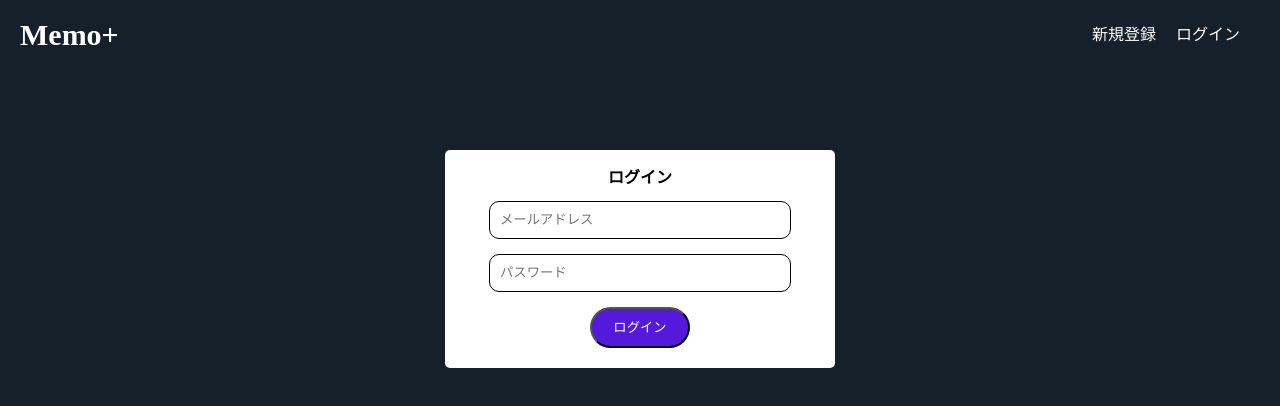
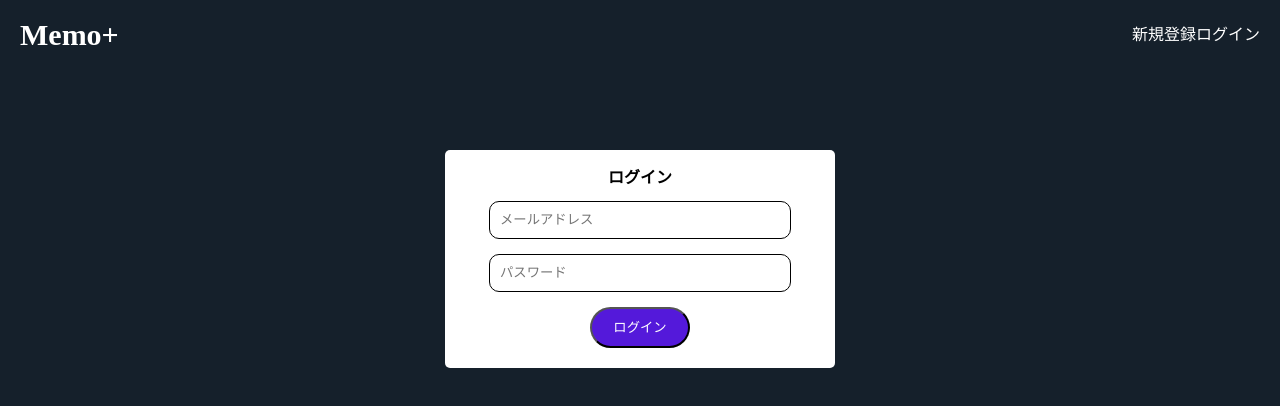
Before and after one commit to yoshi0-p/20200218_yoshida-share-, a Vue app: page / in a window 1280 px wide. Shown: the top 406 px of the page. Built offline with nearby package versions, Linux system fonts and the light colour scheme.

Commit message:
修正内容が分かるコミットメッセージ

```diff
--- a/src/components/HeaderAuth.vue
+++ b/src/components/HeaderAuth.vue
@@ -3,7 +3,7 @@
    <div class="left">
      <h1>Memo+</h1>
    </div>
-   <div class="right flex">
+   <div class="center flex">
      <p @click="$router.push('/signup')">新規登録</p>
      <p @click="$router.push('/')">ログイン</p>
    </div>
@@ -17,6 +17,9 @@ h1{
 }
 .right {
  align-items: center;
+}
+.center{
+  align-items: center;
 }
 .right p {
  margin-right: 20px;
```
